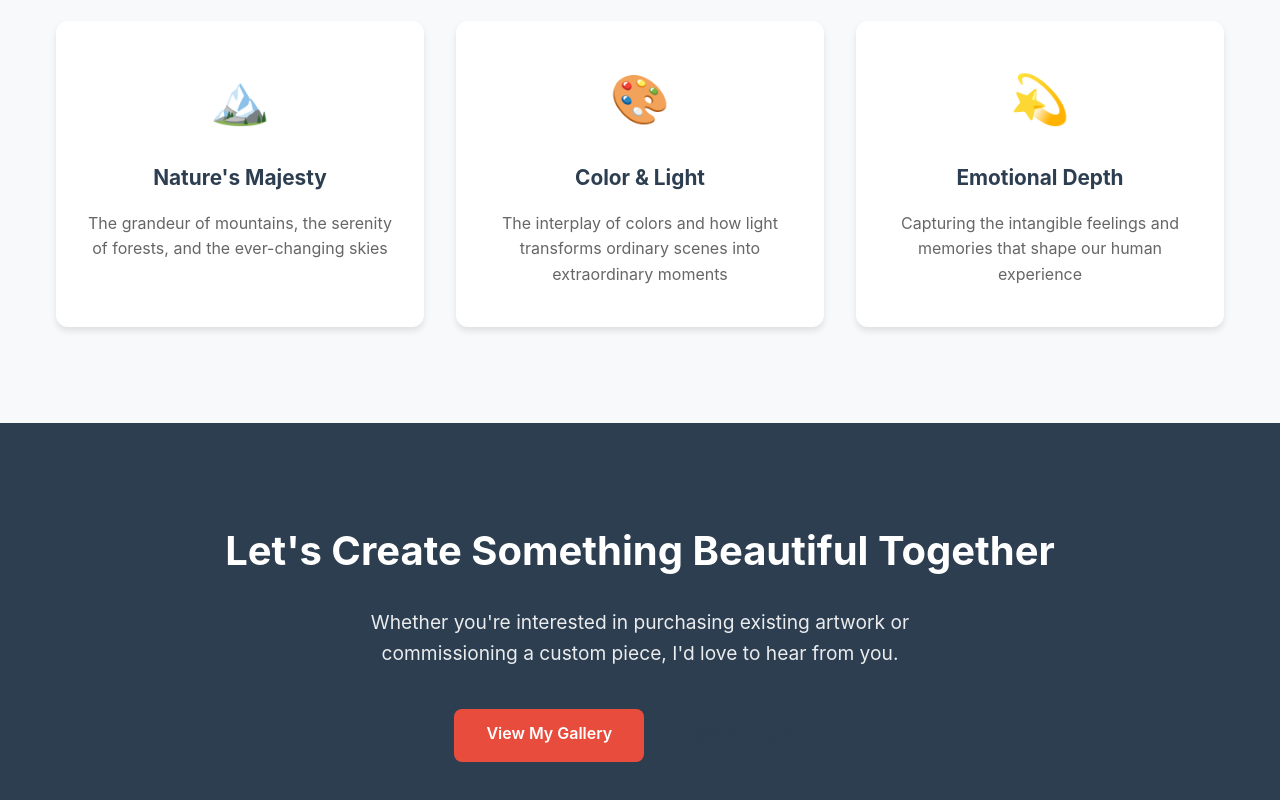
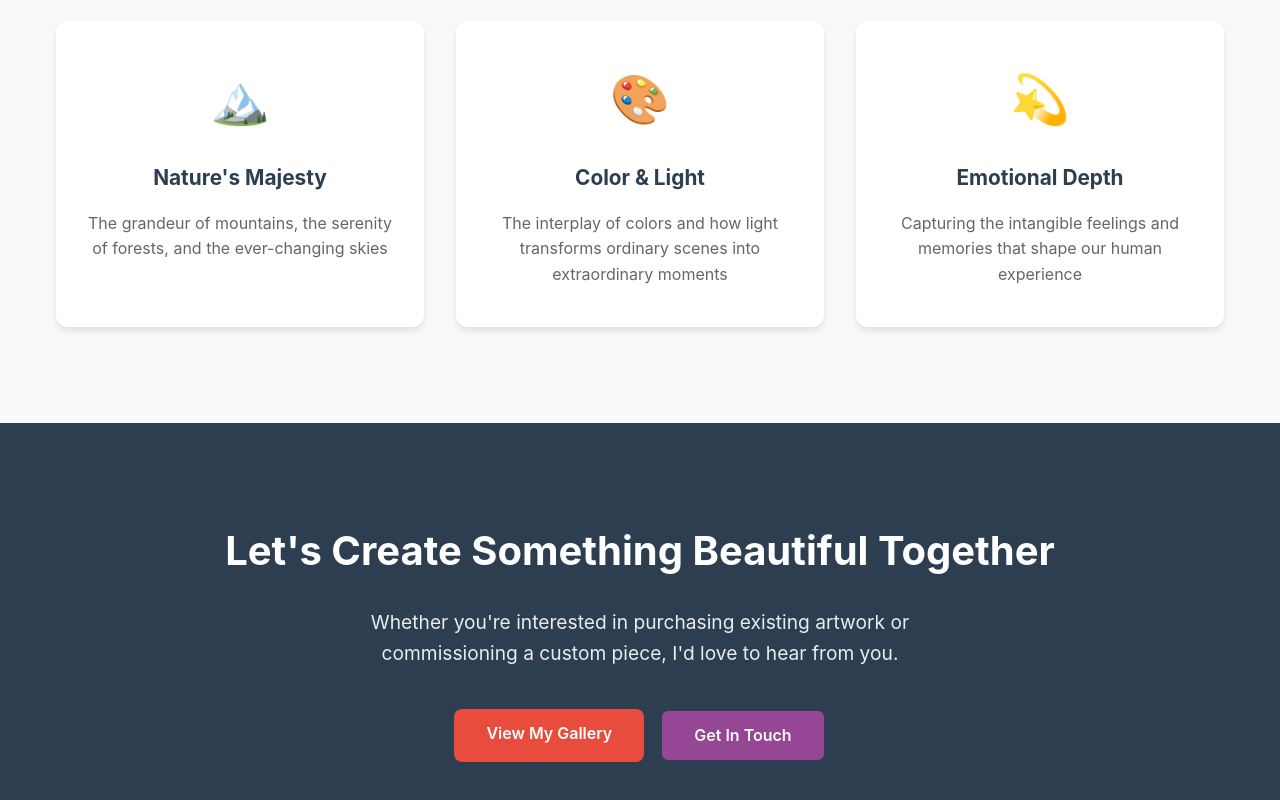
Before and after one commit to Anshaz/BipanasBrushwork, a React (Vite) app: page /about in a window 1280 px wide. Shown: the part 1696-2496 px from the top of the page. Built offline with nearby package versions, Linux system fonts and the light colour scheme; no server answers.

Commit message:
Update button styles and padding on Homepage and AboutPage; adjust social links layout in ContactPage; modify latestWork status in artworks data

```diff
--- a/src/components/AboutPage.jsx
+++ b/src/components/AboutPage.jsx
@@ -135,7 +135,7 @@ const AboutPage = () => {
               <p>Whether you're interested in purchasing existing artwork or commissioning a custom piece, I'd love to hear from you.</p>
               <div className="cta-buttons">
                 <Link to="/gallery" className="btn btn-primary">View My Gallery</Link>
-                <Link to="/contact" className="btn btn-secondary">Get In Touch</Link>
+                <Link to="/contact" className="btn btn-tertiary">Get In Touch</Link>
               </div>
             </div>
           </div>
--- a/src/components/ContactPage.css
+++ b/src/components/ContactPage.css
@@ -353,7 +353,6 @@
   }
 
   .social-links {
-    flex-direction: column;
     align-items: center;
   }
 
--- a/src/components/GalleryPage.jsx
+++ b/src/components/GalleryPage.jsx
@@ -28,7 +28,7 @@ const GalleryPage = () => {
   return (
     <div className="gallery-page">
       <Navbar />
-      <div style={{ paddingTop: '80px' }}>
+      <div style={{ paddingTop: '30px' }}>
         <section className="gallery-grid-section">
           <div className="container">
             {allArtworks.length === 0 ? (
--- a/src/components/Homepage.css
+++ b/src/components/Homepage.css
@@ -134,7 +134,6 @@ body {
 
 /* Hero Section */
 .hero {
-  margin-top: 80px;
   padding: 4rem 2rem;
   display: grid;
   grid-template-columns: 1fr 1fr;
@@ -208,6 +207,18 @@ body {
 
 .btn-secondary:hover {
   background: var(--primary-color);
+  color: var(--white);
+  transform: translateY(-2px);
+}
+
+.btn-tertiary {
+  background: rgb(149, 70, 149);
+  color: #faf7f7;
+  border: 2px solid var(--primary-color);
+}
+
+.btn-tertiary:hover {
+  background: rgb(192, 102, 192);
   color: var(--white);
   transform: translateY(-2px);
 }
@@ -394,6 +405,7 @@ body {
 .footer-section h3,
 .footer-section h4 {
   margin-bottom: 1rem;
+  text-align: center;
 }
 
 .social-links {
@@ -450,7 +462,6 @@ body {
     grid-template-columns: 1fr;
     text-align: center;
     padding: 2rem 1rem;
-    margin-top: 60px;
   }
 
   .hero-title {
--- a/src/components/Homepage.jsx
+++ b/src/components/Homepage.jsx
@@ -25,7 +25,7 @@ const Homepage = () => {
       <Navbar />
 
       {/* Add top padding to account for fixed navbar */}
-      <div style={{ paddingTop: '80px' }}>
+      <div style={{ paddingTop: '50px' }}>
         {/* Hero Section */}
         <section className="hero">
           <div className="hero-content">
@@ -34,8 +34,7 @@ const Homepage = () => {
               <span className="highlight"> Art World</span>
             </h1>
             <p className="hero-subtitle">
-              Discover a collection of unique artworks that tell stories through color, texture, and emotion.
-            </p>
+              Explore original artworks shaped by the spirit of Nepal and the Himalayas, telling stories through rich color, texture, and emotion.            </p>
             <div className="hero-buttons">
               <Link to="/gallery" className="btn btn-primary">View Gallery</Link>
               {/* <button className="btn btn-secondary">Commission Work</button> */}
--- a/src/data/artworks.js
+++ b/src/data/artworks.js
@@ -136,7 +136,7 @@ const artworks = [
         year: '2025',
         onEtsy: true,
         etsyLink: 'https://bipanasbrushwork.etsy.com/de-en/listing/1857793831/mount-everest-painting-textured-acrylic',
-        latestWork: true,
+        latestWork: false,
         isFeatured: true,
         dimensions: ''
 
```
